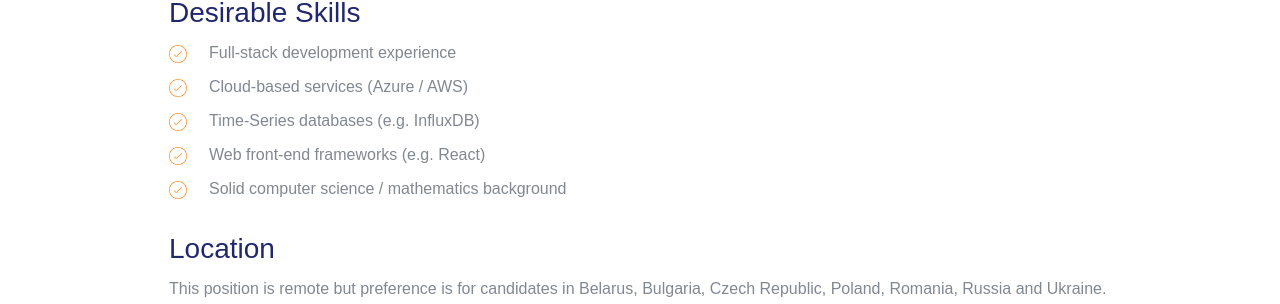
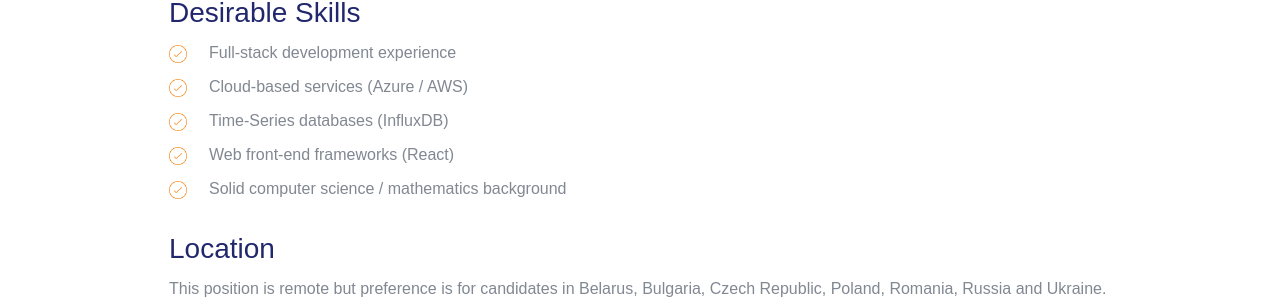
Before and after one commit to lanamark-dev/lanamark.github.io, a Jekyll site: the page built from careers.html, in a window 1280 px wide and 900 px high, scrolled down 963 px. Shown: the part 132-436 px from the top of the window. Built offline with Jekyll 4.4.1, drawn with Linux system fonts in a browser that asks for light colours; nearby versions of some CDN libraries.

Commit message:
Updated careers page

```diff
--- a/_includes/footer.html
+++ b/_includes/footer.html
@@ -17,7 +17,7 @@
             <h3>Company</h3>
             <ul>
               <li><a href="{{ site.baseurl }}/about-us">About Us</a></li>
-              <li><a href="{{ site.baseurl }}/careers.html">Careers</a></li>
+              <li><a href="{{ site.baseurl }}/careers">Careers</a></li>
             </ul>
           </div>
         </div>
--- a/careers.html
+++ b/careers.html
@@ -47,8 +47,8 @@ subtitle: Join a world-class team no matter where in the world you are.
         <article>
           <p class="check">Full-stack development experience</p>
           <p class="check">Cloud-based services (Azure / AWS)</p>
-          <p class="check">Time-Series databases (e.g. InfluxDB)</p>
-          <p class="check">Web front-end frameworks (e.g. React)</p>
+          <p class="check">Time-Series databases (InfluxDB)</p>
+          <p class="check">Web front-end frameworks (React)</p>
           <p class="check">Solid computer science / mathematics background</p>
         </article>
       </section>
```
